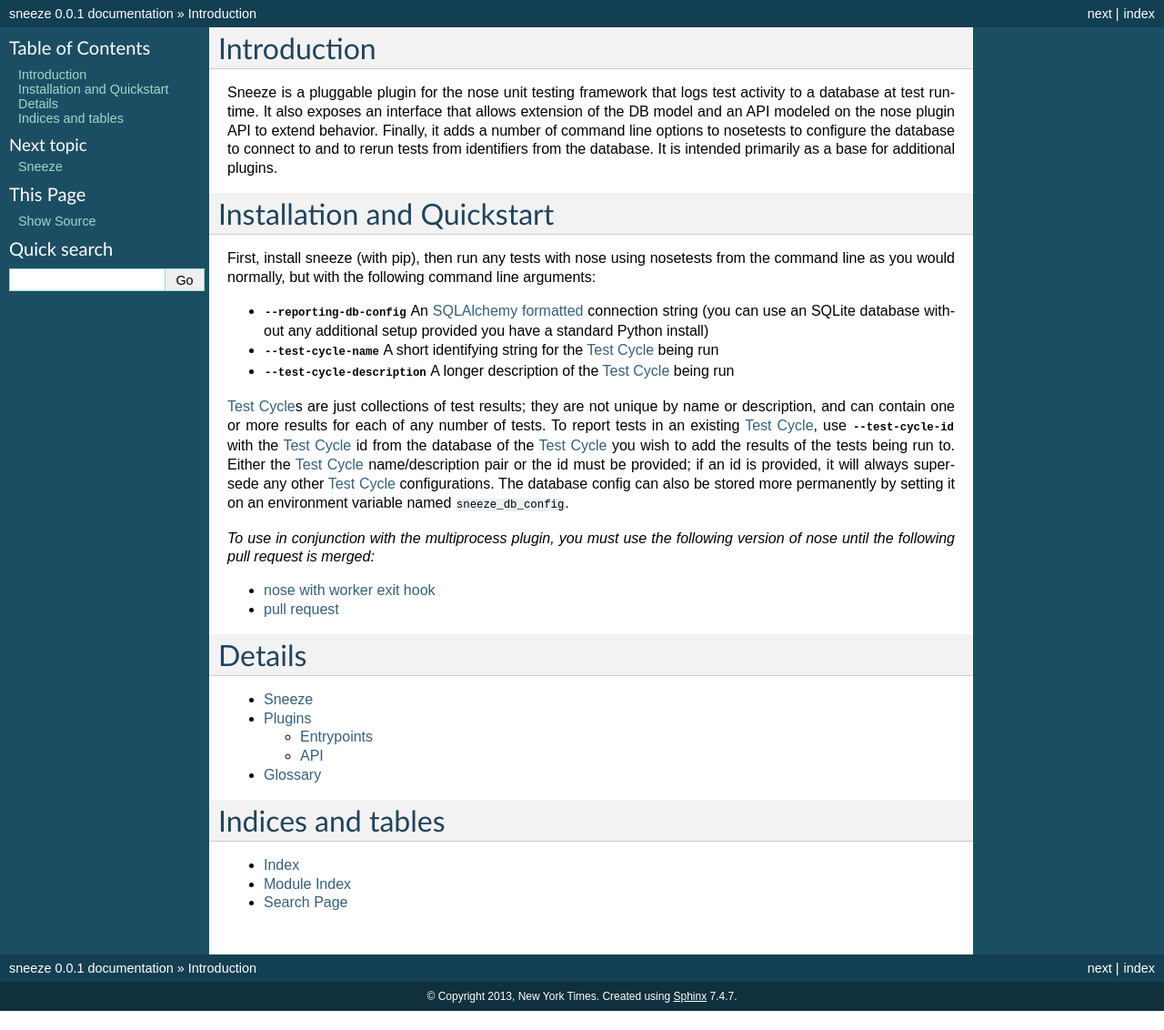
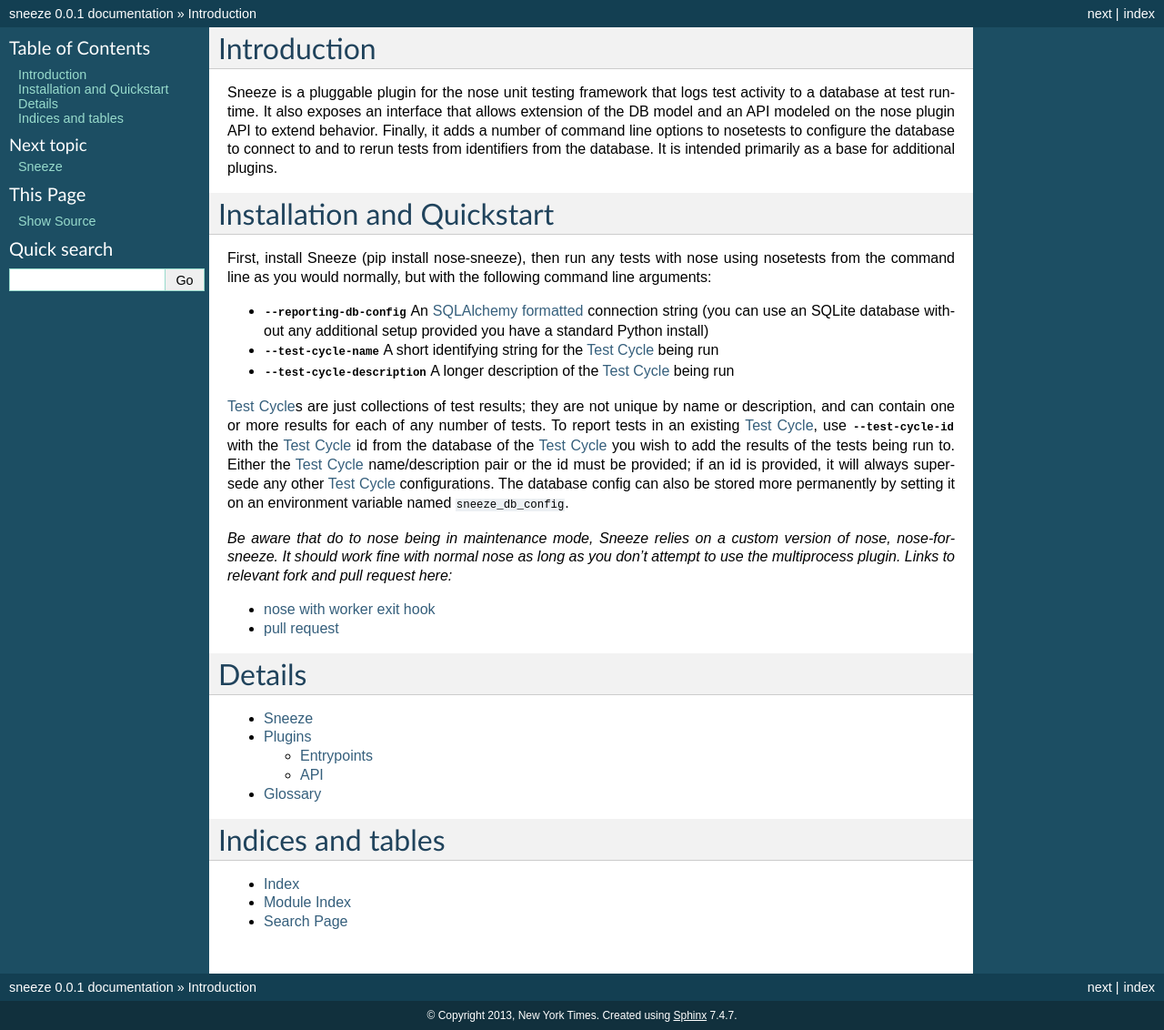
Before and after one commit to nytimes/sneeze, a Sphinx documentation site: the page built from sphinx_doc/source/index.rst, in a window 1280 px wide. Shown: the whole page at 91% size. Built offline with Sphinx 7.4.7, drawn with Linux system fonts in a browser that asks for light colours; before the commit the page ends 1111 px from its top, so only the background shows below that.

Commit message:
Updating docs for PyPI
Added project to PyPI, updating installation instructions to reflect that.

```diff
--- a/sphinx_doc/source/index.rst
+++ b/sphinx_doc/source/index.rst
@@ -17,9 +17,9 @@ additional plugins.
 Installation and Quickstart
 ===========================
 
-First, install sneeze (with pip), then run any tests with nose using nosetests
-from the command line as you would normally, but with the following command
-line arguments:
+First, install Sneeze (pip install nose-sneeze), then run any tests with nose
+using nosetests from the command line as you would normally, but with the
+following command line arguments:
 
 * :option:`--reporting-db-config` An `SQLAlchemy formatted
   <http://docs.sqlalchemy.org/en/rel_0_8/core/engines.html#database-urls>`_
@@ -40,8 +40,10 @@ if an id is provided, it will always supersede any other :term:`Test Cycle`
 configurations.  The database config can also be stored more permanently by
 setting it on an environment variable named ``sneeze_db_config``.
 
-*To use in conjunction with the multiprocess plugin, you must use the following
-version of nose until the following pull request is merged:*
+*Be aware that do to nose being in maintenance mode, Sneeze relies on a custom
+version of nose, nose-for-sneeze.  It should work fine with normal nose as long
+as you don't attempt to use the multiprocess plugin.  Links to relevant fork
+and pull request here:*
 
 * `nose with worker exit hook <https://github.com/silasray/nose>`_
 * `pull request <https://github.com/nose-devs/nose/pull/748>`_
```
